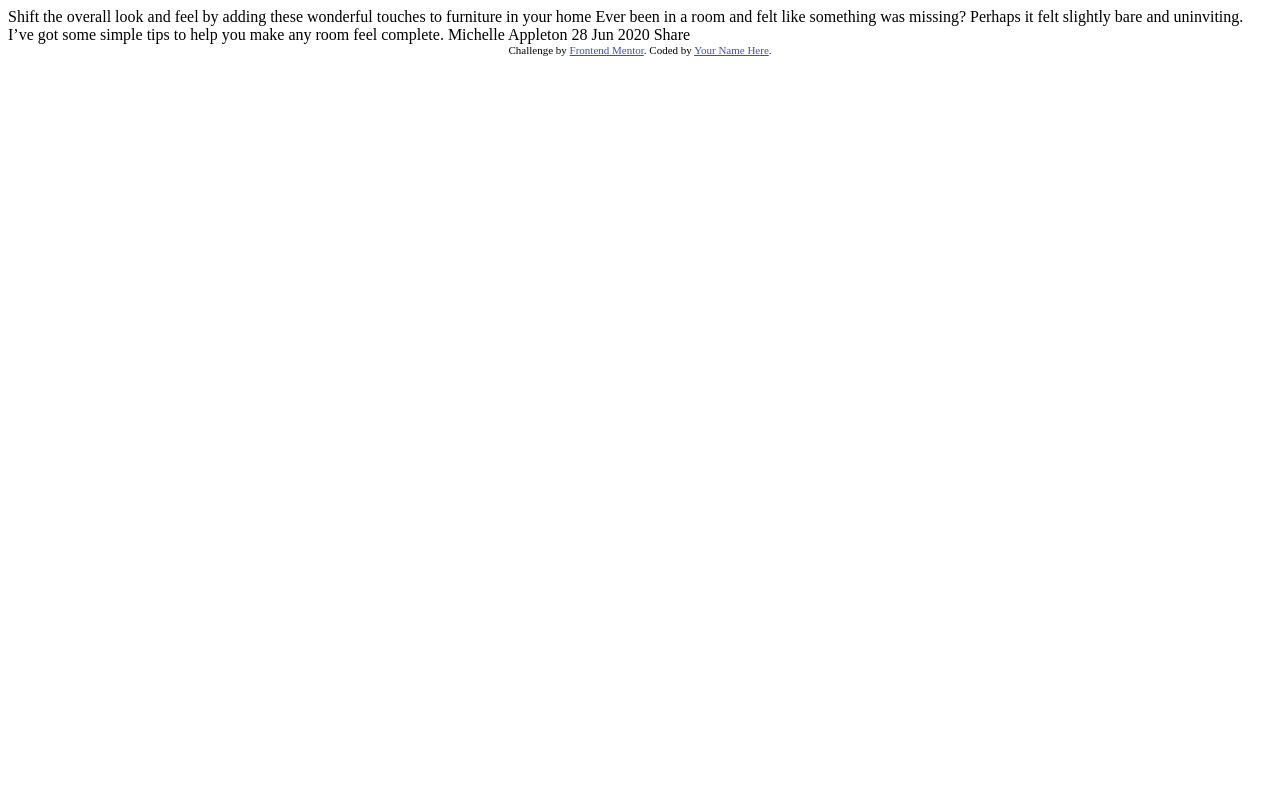
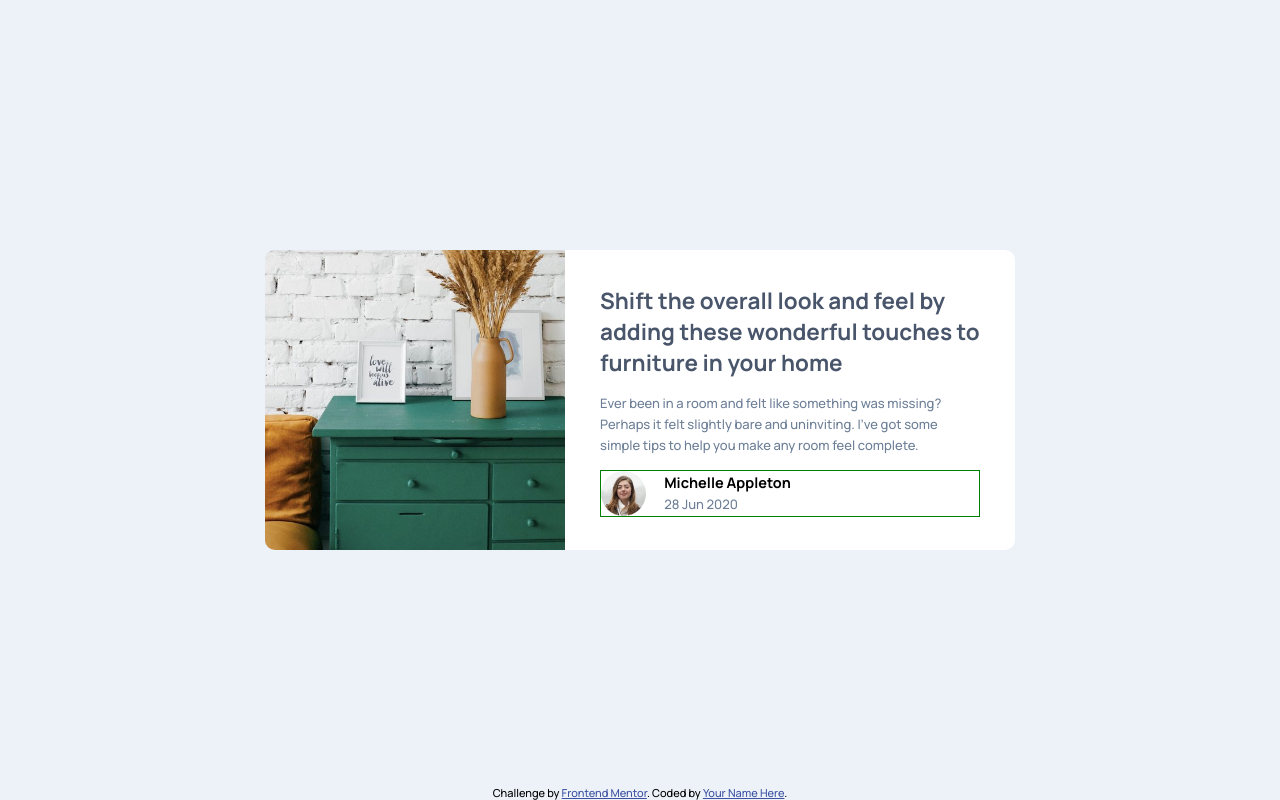
Before and after one commit to DarkFM/FEM-Article-Preview-Component, a plain HTML site: page index.html in a window 1280 px wide. Drawn offline with Linux system fonts and the light colour scheme.

Commit message:
main look of card done

```diff
--- a/index.html
+++ b/index.html
@@ -1,35 +1,86 @@
 <!DOCTYPE html>
 <html lang="en">
     <head>
-  <meta charset="UTF-8">
-  <meta name="viewport" content="width=device-width, initial-scale=1.0"> <!-- displays site properly based on user's device -->
-
-  <link rel="icon" type="image/png" sizes="32x32" href="./images/favicon-32x32.png">
+        <meta charset="UTF-8" />
+        <meta name="viewport" content="width=device-width, initial-scale=1.0" />
+        <!-- displays site properly based on user's device -->
+        <!-- <script src="https://kit.fontawesome.com/4a53a82621.js" crossorigin="anonymous"></script> -->
+        <link rel="icon" type="image/png" sizes="32x32" href="./images/favicon-32x32.png" />
+        <link rel="stylesheet" href="./styles.css" />
 
         <title>Frontend Mentor | Article preview component</title>
 
         <!-- Feel free to remove these styles or customise in your own stylesheet 👍 -->
         <style>
-    .attribution { font-size: 11px; text-align: center; }
-    .attribution a { color: hsl(228, 45%, 44%); }
+            .attribution {
+                position: absolute;
+                bottom: 0;
+                left: 0;
+                right: 0;
+                font-size: 11px;
+                text-align: center;
+            }
+            .attribution a {
+                color: hsl(228, 45%, 44%);
+            }
         </style>
     </head>
     <body>
-
-  Shift the overall look and feel by adding these wonderful
-  touches to furniture in your home
-
-  Ever been in a room and felt like something was missing? Perhaps
-  it felt slightly bare and uninviting. I’ve got some simple tips
-  to help you make any room feel complete.
-
-  Michelle Appleton
-  28 Jun 2020
-
-  Share
-
+        <main class="wrapper">
+            <section class="img-container">
+                <!-- <img src="images/drawers.jpg" alt="images of a set of drawers" /> -->
+            </section>
+            <section class="card">
+                <header class="card__title heading">
+                    <h1>
+                        Shift the overall look and feel by adding these wonderful touches to furniture in
+                        your home
+                    </h1>
+                </header>
+                <p class="card__paragraph">
+                    Ever been in a room and felt like something was missing? Perhaps it felt slightly
+                    bare and uninviting. I’ve got some simple tips to help you make any room feel
+                    complete.
+                </p>
+                <footer class="card__footer">
+                    <aside class="profile">
+                        <div class="profile__img-wrapper">
+                            <img src="/images/avatar-michelle.jpg" alt="Profile image" />
+                        </div>
+                        <section class="profile__info">
+                            <header class="heading heading--small">
+                                <h1>Michelle Appleton</h1>
+                            </header>
+                            <time class="time time--small">28 Jun 2020</time>
+                        </section>
+                    </aside>
+                    <aside class="links-popup">
+                        <div class="links-popup__social-media">
+                            <span>Share</span>
+                            <div class="links-popup__icon-wrapper">
+                                <!-- <i class="fab fa-facebook-f"></i> -->
+                                <object data="/images/icon-twitter.svg" type="image/svg+xml">
+                                    <img src="images/icon-twitter.svg" alt="" srcset="" />
+                                </object>
+                            </div>
+                            <div class="links-popup__icon-wrapper">
+                                <object data="/images/icon-facebook.svg" type="image/svg+xml">
+                                    <img src="images/icon-facebook.svg" alt="" srcset="" />
+                                </object>
+                            </div>
+                            <div class="links-popup__icon-wrapper">
+                                <object data="/images/icon-pinterest.svg" type="image/svg+xml">
+                                    <img src="images/icon-pinterest.svg" alt="" srcset="" />
+                                </object>
+                            </div>
+                        </div>
+                    </aside>
+                </footer>
+            </section>
+        </main>
         <div class="attribution">
-    Challenge by <a href="https://www.frontendmentor.io?ref=challenge" target="_blank">Frontend Mentor</a>.
+            Challenge by
+            <a href="https://www.frontendmentor.io?ref=challenge" target="_blank">Frontend Mentor</a>.
             Coded by <a href="#">Your Name Here</a>.
         </div>
     </body>
--- /dev/null
+++ b/styles.css
@@ -0,0 +1,144 @@
+
+@import url('https://fonts.googleapis.com/css2?family=Manrope:wght@500;700&display=swap');
+
+*,
+*::after,
+*::before {
+    margin: 0;
+    padding: 0;
+    box-sizing: inherit;
+}
+
+:root {
+    --very-dark-gray-blue: hsl(217, 19%, 35%);
+    --desaturated-dark-blue: hsl(214, 17%, 51%);
+    --gray-blue: hsl(212, 23%, 69%);
+    --light-gray-blue: hsl(210, 46%, 95%);
+    /* --background-color: hsl(213, 44%, 95%); */
+
+    --body-copy-font-size: 1.3rem;
+    --heading-family: 'Manrope', sans-serif;
+    --heading-font-weight-normal: 500;
+    --heading-font-weight-bold: 700;
+
+
+    --breakpoint-mobile: 375px;
+    --breakpoint-desktop: 1440px;
+
+    /* Global styles */
+    box-sizing: border-box;
+    font-size: 0.625rem;
+}
+
+body {
+    max-width: var(--breakpoint-desktop);
+    margin: auto;
+    font-size: 1.6rem;
+    position: relative;
+    height: 100vh;
+    background: var(--light-gray-blue);
+    font-family: var(--heading-family);
+}
+
+.wrapper {
+    position: absolute;
+    width: 750px;
+    height: 300px;
+    top: 50%;
+    left: 50%;
+    transform: translate(-50%, -50%);
+    border-radius: 10px;
+    overflow: hidden;
+}
+
+.img-container, .card {
+    display: inline-block;
+    height: 100%;
+    position: absolute;
+}
+
+.wrapper > .img-container {
+    width: 40%;
+    background: #d4d4d3 url("/images/drawers.jpg") 0% 0% / cover no-repeat border-box border-box;
+}
+
+.card {
+    max-width: 700px;
+    background: #fff;
+}
+
+.card > * + * {
+    margin-top: 1.5rem;
+}
+
+.wrapper > .card {
+    width: 60%;
+    padding: 3.5rem;
+    right: 0;
+}
+
+.heading {
+    font-weight: var(--heading-font-weight-bold);
+}
+
+.heading h1 {
+    font-family: inherit;
+    font-weight: inherit;
+}
+
+.heading--small {
+    font-size: 1.45rem;
+}
+
+.time {
+    color: var(--desaturated-dark-blue)
+}
+
+.time--small {
+    font-size: 1.3rem;
+}
+
+.card__title {
+    font-size: 1.5rem;
+    color: var(--very-dark-gray-blue);
+}
+
+.card__paragraph {
+    color: var(--desaturated-dark-blue);
+    font-weight: var(--heading-font-weight-normal);
+    font-size: 1.3rem;
+    line-height: 1.6;
+}
+
+.card__footer {
+    /* width: 100%;
+    height: 50%;  */
+    border: 1px solid green;
+
+}
+
+.card__footer > *,
+.profile > * {
+    display: inline-block;
+    vertical-align: middle;
+}
+
+.profile > * + * {
+    margin-left: 1.5rem;
+}
+
+.profile__img-wrapper {
+    width: 45px;
+    height: 45px;
+    border-radius: 100px;
+    overflow: hidden;
+}
+
+.profile__img-wrapper img {
+    width: 100%;
+    object-fit: fill;
+}
+
+.links-popup {
+    display: none
+}
```
Lines whose indentation alone changed are shown as unchanged.
